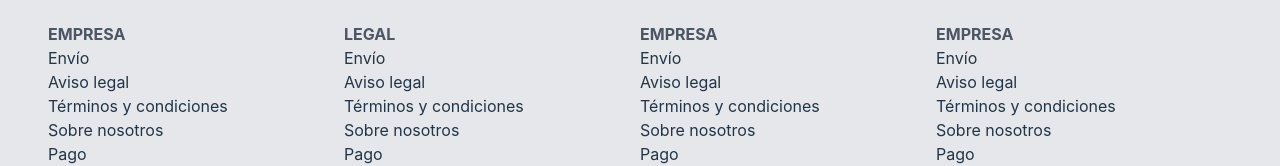
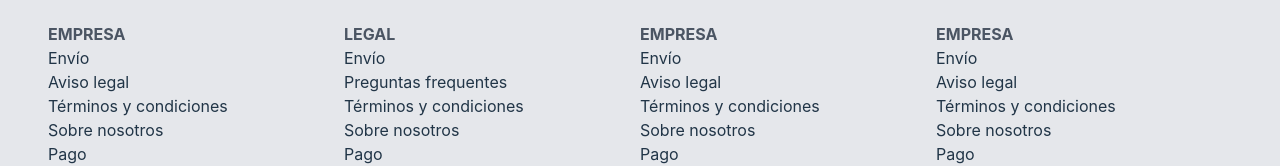
Before and after one commit to sernalab/landing-react, a React (Vite) app: page /videos in a window 1280 px wide. Shown: the part 575-741 px from the top of the page. Built offline with nearby package versions, Linux system fonts and the light colour scheme.

Commit message:
FAQ footer

```diff
--- a/src/components/Footer.jsx
+++ b/src/components/Footer.jsx
@@ -21,7 +21,7 @@ function Footer() {
               <nav>
                 <ul>
                   <li>Envío</li>
-                  <li>Aviso legal</li>
+                  <li>Preguntas frequentes</li>
                   <li>Términos y condiciones</li>
                   <li>Sobre nosotros</li>
                   <li>Pago </li>
```
